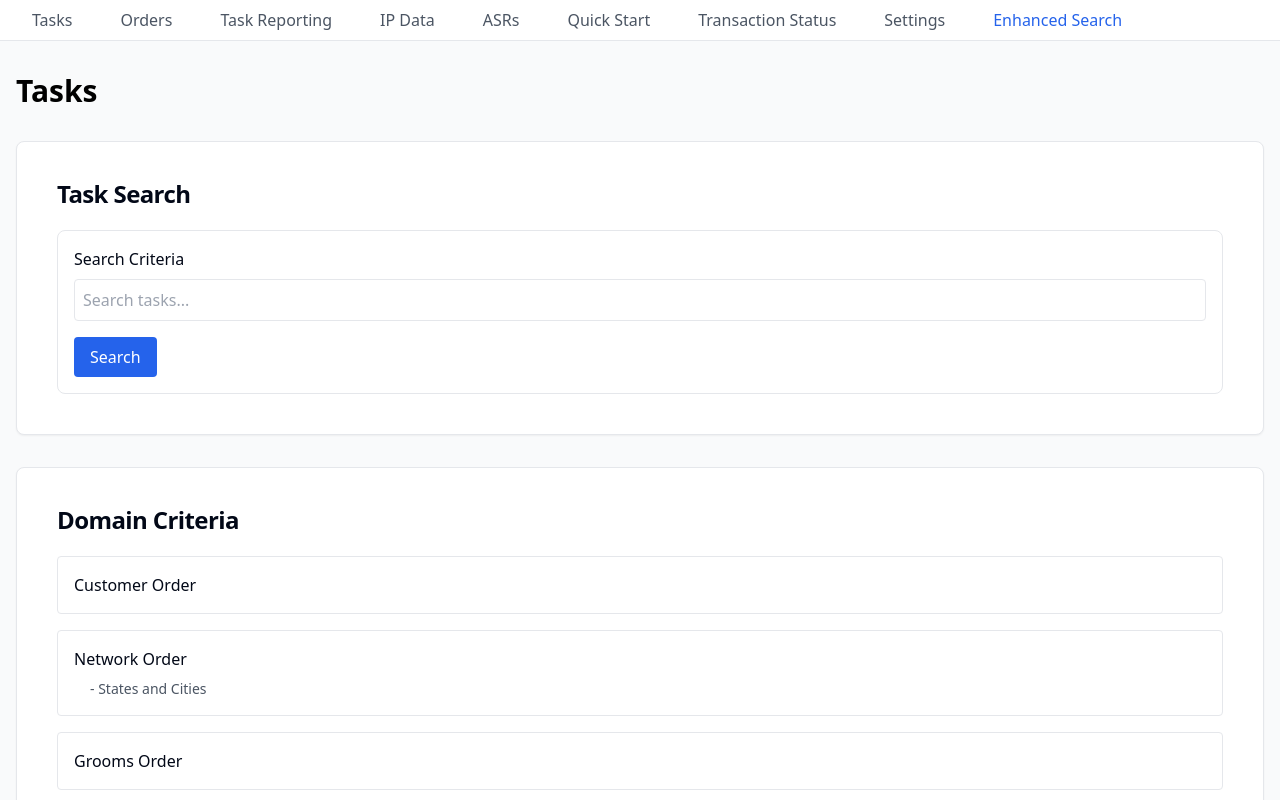
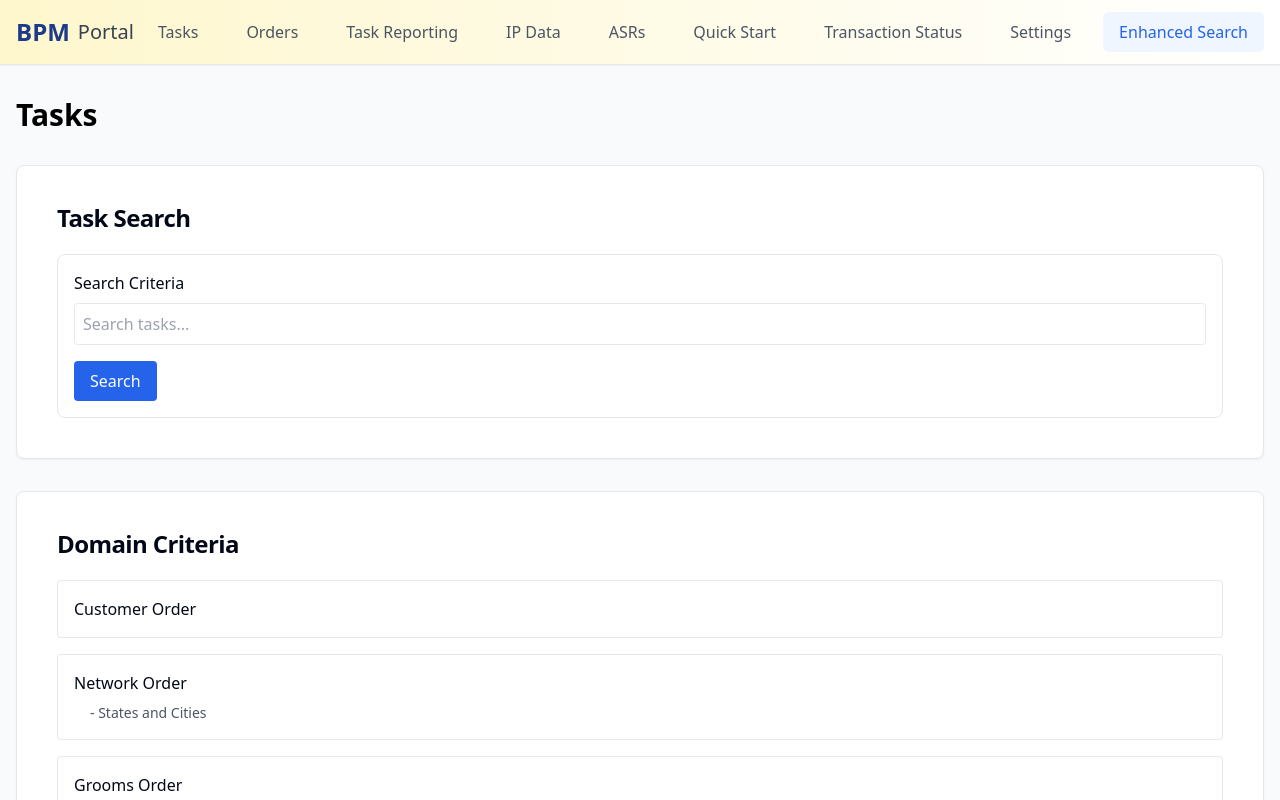
Before and after one commit to SURYASTIC/api-discovery-dash, a React (Vite) app: page /enhanced-search in a window 1280 px wide. Shown: the top 800 px of the page. Built offline with nearby package versions, Linux system fonts and the light colour scheme.

Commit message:
Add logo to top left
Incorporate a logo in the top left corner of the application and enhance the overall design with a more professional appearance, including the addition of light yellow colors where appropriate.
[skip gpt_engineer]

```diff
--- a/src/components/Navigation.tsx
+++ b/src/components/Navigation.tsx
@@ -17,16 +17,23 @@ export const Navigation = () => {
   const location = useLocation();
 
   return (
-    <nav className="bg-white border-b border-gray-200 sticky top-0 z-50">
+    <nav className="bg-gradient-to-r from-[#FEF7CD] to-white border-b border-gray-200 sticky top-0 z-50 shadow-sm">
       <div className="max-w-7xl mx-auto px-4">
+        <div className="flex items-center justify-between h-16">
+          <div className="flex items-center">
+            <Link to="/" className="flex items-center space-x-2">
+              <span className="text-2xl font-bold text-blue-900">BPM</span>
+              <span className="text-xl text-gray-700">Portal</span>
+            </Link>
+          </div>
           <div className="flex space-x-4 overflow-x-auto">
             {navItems.map((item) => (
               <Link
                 key={item.path}
                 to={item.path}
                 className={cn(
-                'nav-link whitespace-nowrap',
-                location.pathname === item.path && 'active-nav-link'
+                  'nav-link whitespace-nowrap hover:bg-blue-50 rounded-md',
+                  location.pathname === item.path && 'active-nav-link bg-blue-50'
                 )}
               >
                 {item.label}
@@ -34,6 +41,7 @@ export const Navigation = () => {
             ))}
           </div>
         </div>
+      </div>
     </nav>
   );
 };
--- a/src/index.css
+++ b/src/index.css
@@ -42,3 +42,7 @@
 .active-nav-link {
   @apply text-blue-600 font-medium;
 }
+
+body {
+  @apply bg-gray-50;
+}
```
Lines whose indentation alone changed are shown as unchanged.
